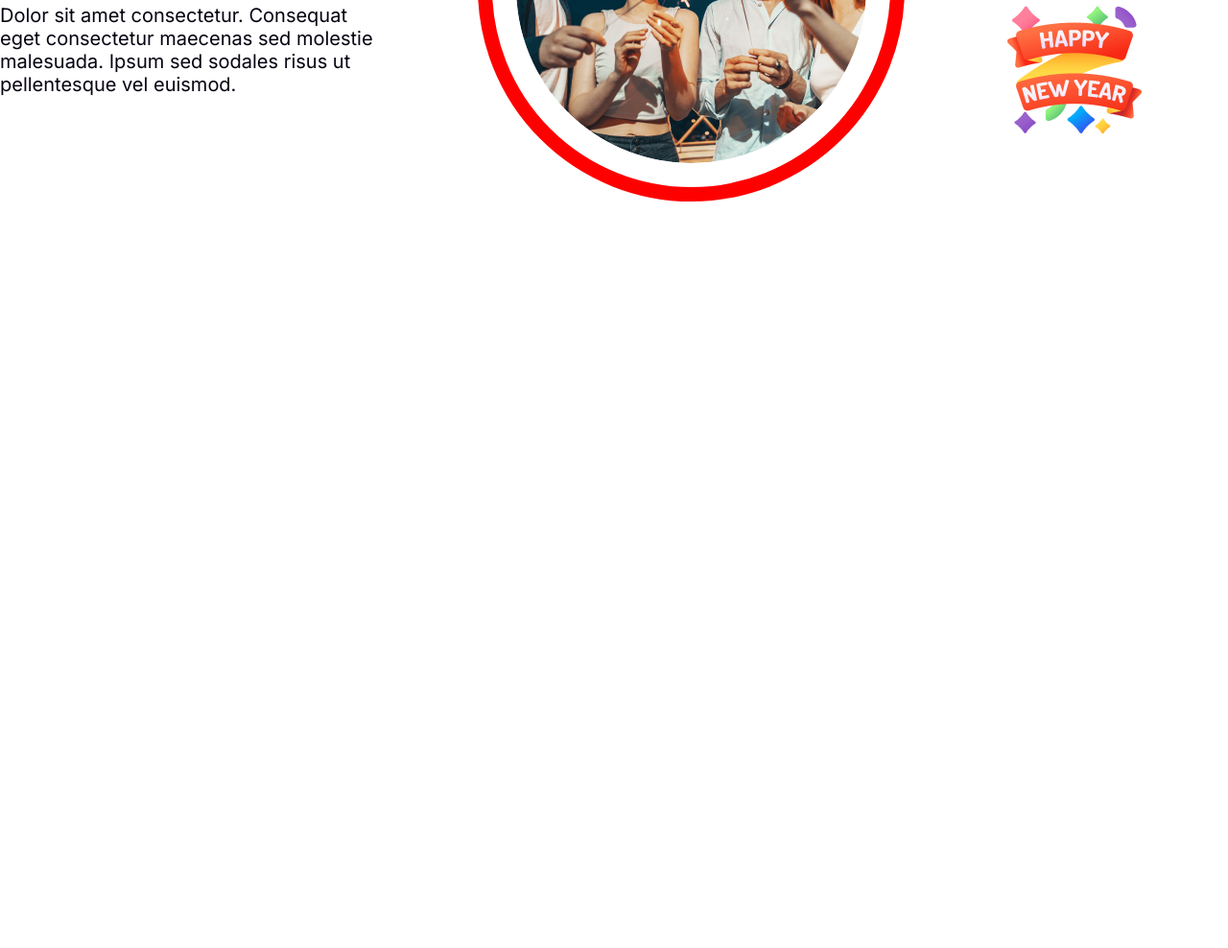
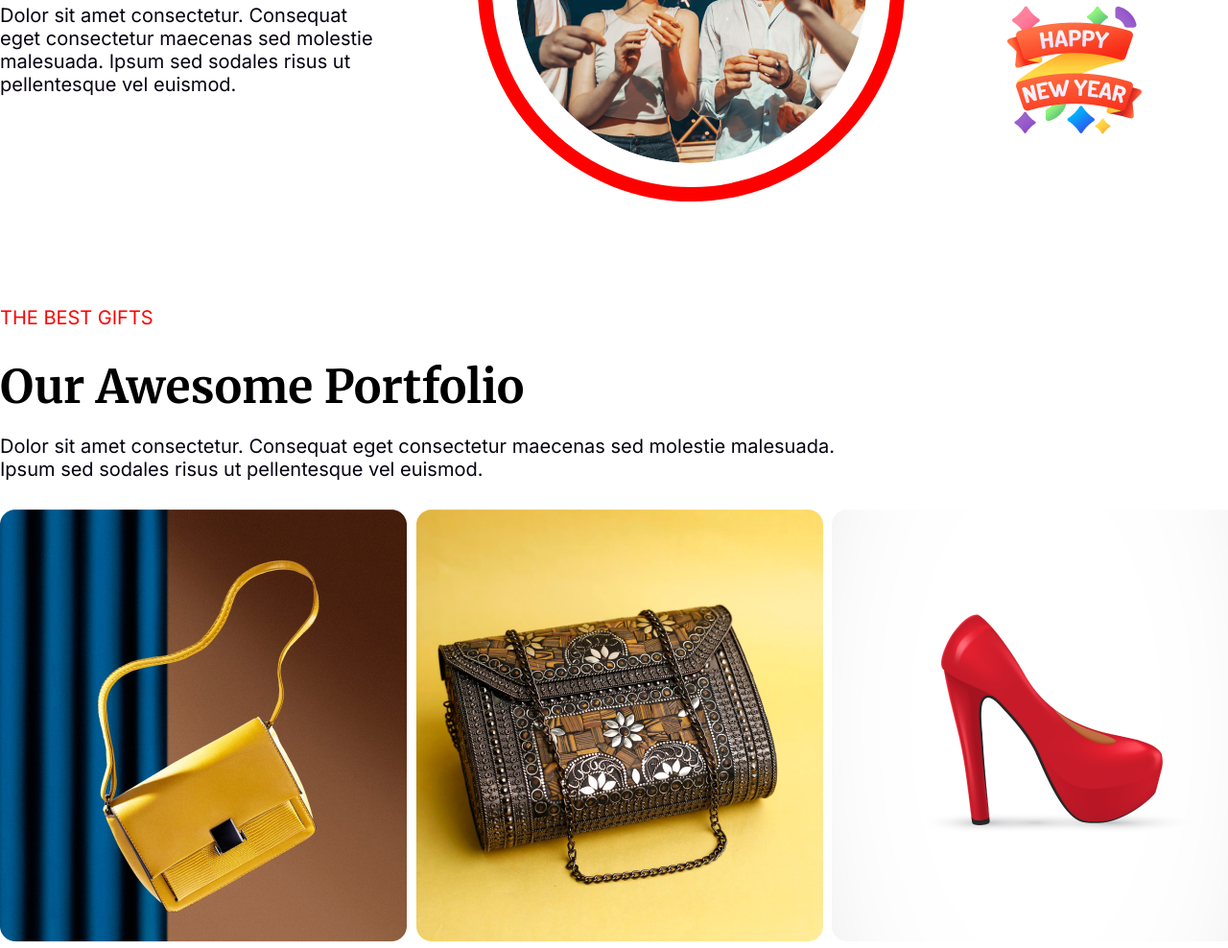
Before and after one commit to digitalutilize/new-year-new-mission, a plain HTML site: page index.html in a window 1280 px wide. Shown: the part 3048-4036 px from the top of the page at 96% size. Before the commit the page ends 3367 px from the top, so only its background shows below. Drawn offline with Linux system fonts and the light colour scheme.

Commit message:
gallery added

```diff
--- a/index.html
+++ b/index.html
@@ -76,6 +76,22 @@
                 </div>
             </div>
         </section>
+
+        <section class="gallery">
+            <div class="gallery-container">
+                <p class="subcontent"><span>THE BEST GIFTS</span></p>
+                <h1>Our Awesome Portfolio</h1>
+                <p>Dolor sit amet consectetur. Consequat eget consectetur maecenas sed molestie malesuada. Ipsum sed sodales risus ut pellentesque vel euismod. </p>
+                <div class="gallery-image">
+                    <img class="img" src="images/Rectangle 3.png" alt="">
+                    <img class="img" src="images/Rectangle 4.png" alt="">
+                    <img class="img" src="images/Rectangle 5.png" alt="">
+                    <img class="img" src="images/Rectangle 6.png" alt="">
+                    <img class="img" src="images/Rectangle 7.png" alt="">
+                    <img class="img" src="images/Rectangle 8.png" alt="">
+                </div>
+            </div>
+        </section>
     </main>
 
 </body>
--- a/styles/style.css
+++ b/styles/style.css
@@ -231,3 +231,34 @@ section {
 .bestoffer-year img{
 
 }
+
+/* Gallery section styles */
+
+.gallery{
+    font-family: inter;
+}
+
+.gallery-container{
+
+}
+
+.gallery-container span{
+    color: #FF0000;
+}
+
+.gallery-container h1{
+    font-family: merriweather;
+    font-size: 48px;
+    margin: 20px 0px;
+}
+
+.gallery-container p{
+    color: #070211;
+    font-size: 20px;
+    width: 890px;
+    margin-bottom: 30px;
+}
+
+.gallery-image .img{
+    margin: 0px 5px 5px 0px;
+}
```
